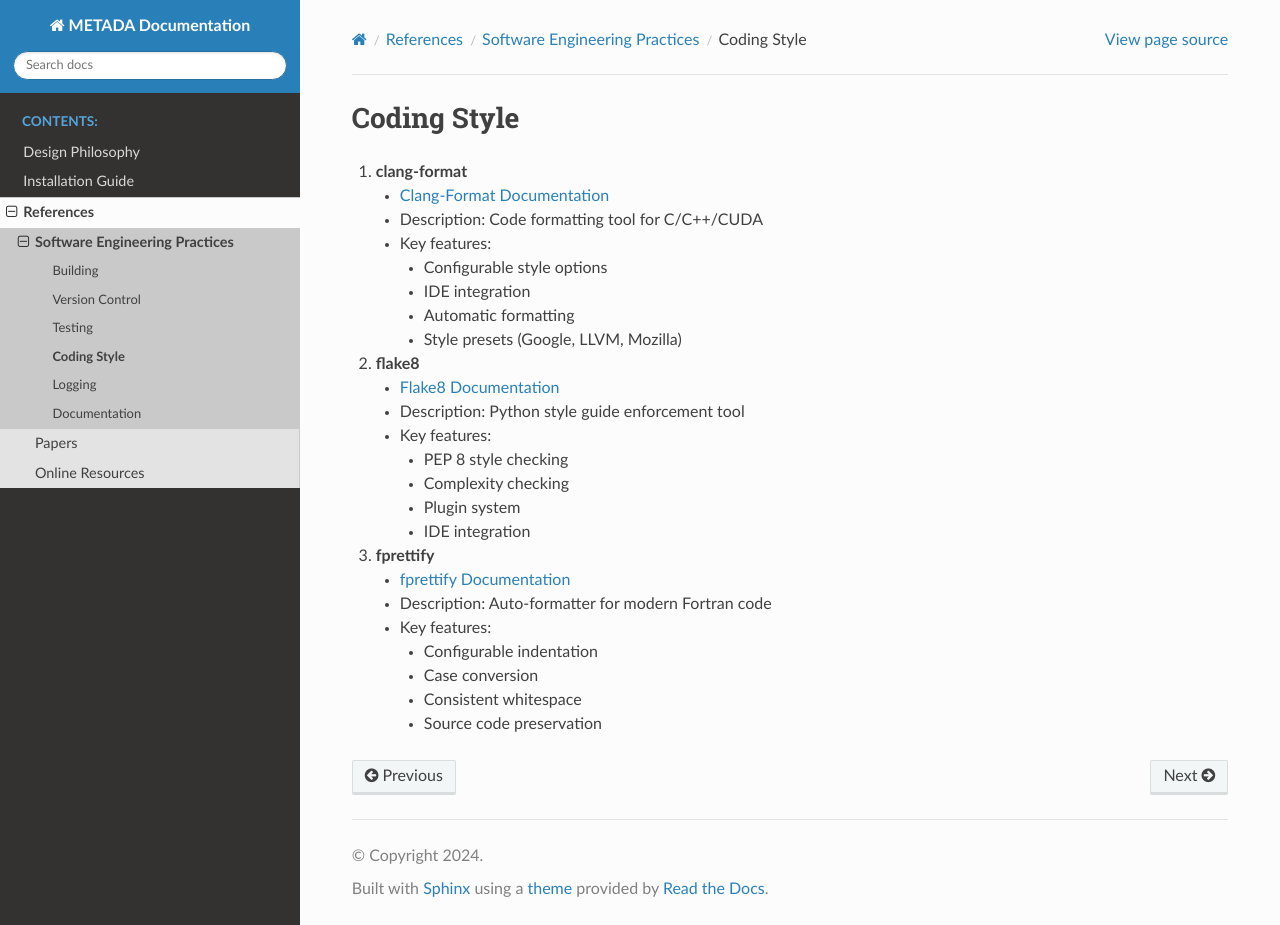
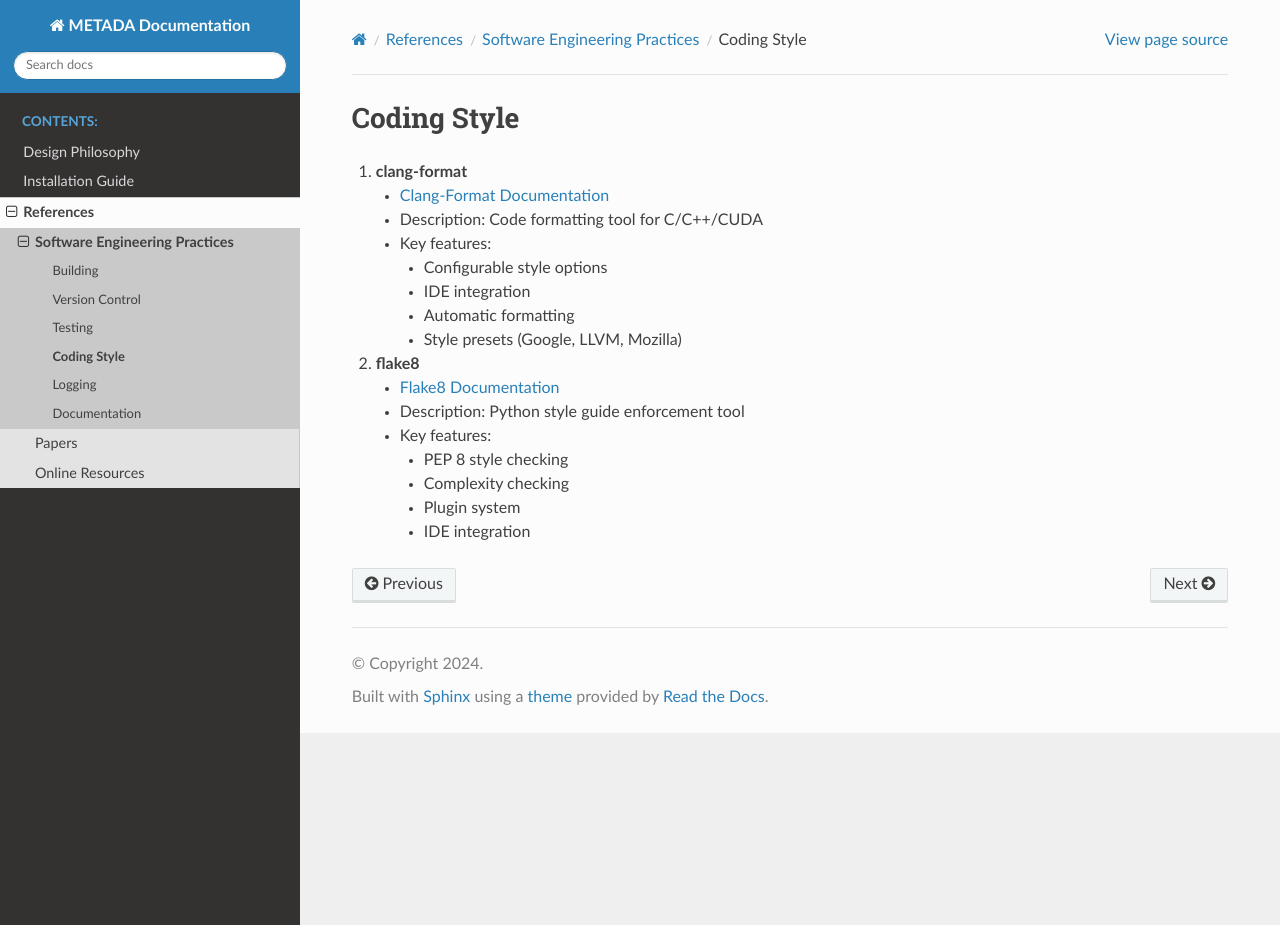
Before and after one commit to open-x-da/metada, a Sphinx documentation site: the page built from docs/sphinx/references/engineering/coding_style.rst, in a window 1280 px wide and 925 px high. Built offline with Sphinx 7.4.7 and the Read the Docs theme 3.1.0, drawn with Linux system fonts in a browser that asks for light colours.

Commit message:
Remove  Fprettigy

```diff
--- a/CMakeLists.txt
+++ b/CMakeLists.txt
@@ -26,7 +26,6 @@ metada_project_initialize()
 metada_find_package(GTest CONFIG)
 metada_find_package(Git)
 metada_find_package(ClangFormat)
-metada_find_package(Fprettify)
 metada_find_package(Eigen3 CONFIG)
 
 # Find optional external dependencies
--- a/docs/sphinx/references/engineering/coding_style.rst
+++ b/docs/sphinx/references/engineering/coding_style.rst
@@ -22,14 +22,3 @@ Coding Style
      - Complexity checking
      - Plugin system
      - IDE integration
-
-3. **fprettify**
-
-   - `fprettify Documentation <https://github.com/pseewald/fprettify>`_
-   - Description: Auto-formatter for modern Fortran code
-   - Key features:
-
-     - Configurable indentation
-     - Case conversion
-     - Consistent whitespace
-     - Source code preservation
```
Also changed, not shown: 9 other files.
